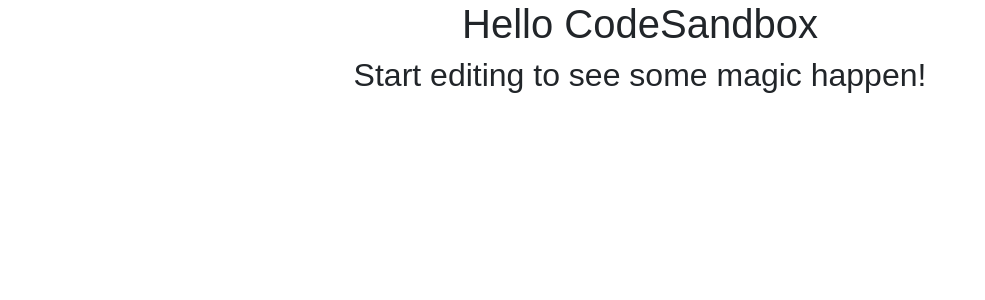
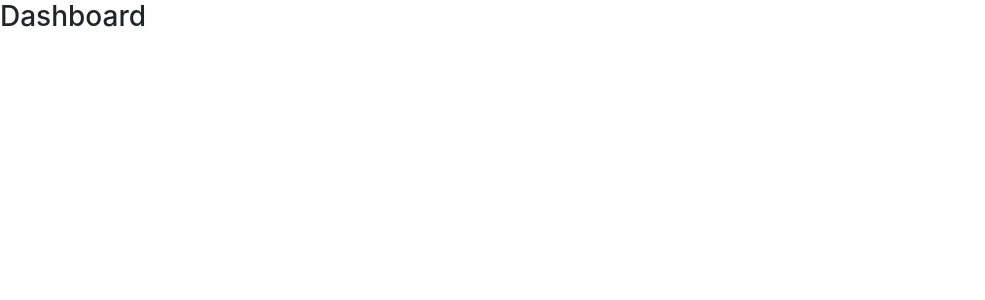
Before and after one commit to arecki3000/react-redux-firebase-todo-app, a React (Create React App) app: page / in a window 1280 px wide. Shown: the top 300 px of the page, without its empty margins (0-985 px from the left). Built offline with nearby package versions, Linux system fonts and the light colour scheme.

Commit message:
add routing

```diff
--- a/src/App.js
+++ b/src/App.js
@@ -1,11 +1,18 @@
 import React from "react";
-import "./styles.css";
+import { BrowserRouter as Router, Route, Switch } from "react-router-dom";
+import { SignIn, SignUp } from "./components/auth";
+import { Dashboard } from "./components/dashboard";
 
 export default function App() {
   return (
-    <div className="App">
-      <h1>Hello CodeSandbox</h1>
-      <h2>Start editing to see some magic happen!</h2>
-    </div>
+    <>
+      <Router>
+        <Switch>
+          <Route path="/signin" component={SignIn} />
+          <Route path="/signup" component={SignUp} />
+          <Route path="/" component={Dashboard} />
+        </Switch>
+      </Router>
+    </>
   );
 }
--- /dev/null
+++ b/src/components/dashboard/Dashboard.jsx
@@ -0,0 +1,9 @@
+import React from "react";
+
+export const Dashboard = () => {
+  return (
+    <>
+      <h3>Dashboard</h3>
+    </>
+  );
+};
--- /dev/null
+++ b/src/components/dashboard/index.js
@@ -0,0 +1 @@
+export * from "./Dashboard";
--- a/src/styles.css
+++ /dev/null
@@ -1,4 +0,0 @@
-.App {
-  font-family: sans-serif;
-  text-align: center;
-}
```
